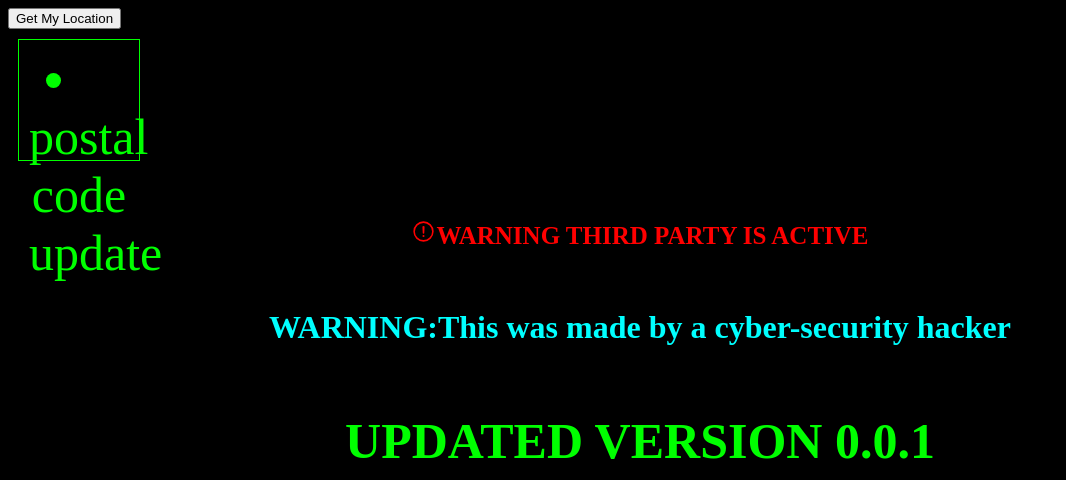
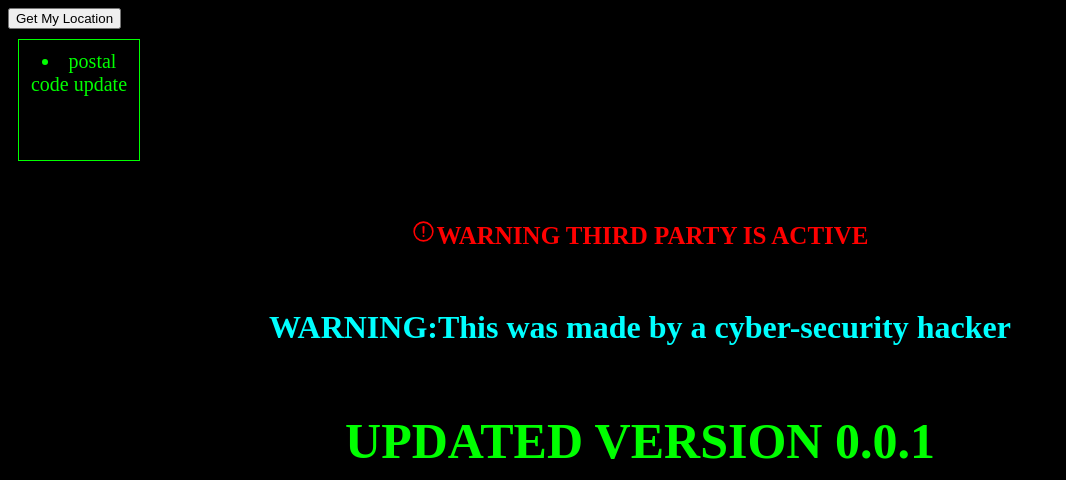
Before and after one commit to dhkiller350/you, a PHP site: page / in a window 1280 px wide. Shown: the top 480 px of the page, without its empty margins (0-1066 px from the left). Run offline with PHP 8.4, Linux system fonts and the light colour scheme.

Commit message:
Update style.css

```diff
--- a/style.css
+++ b/style.css
@@ -68,3 +68,8 @@ header{
     color:red;
     text-align:center;
 }
+
+li{
+    color:lime;
+    font-size:20px;
+}
```
